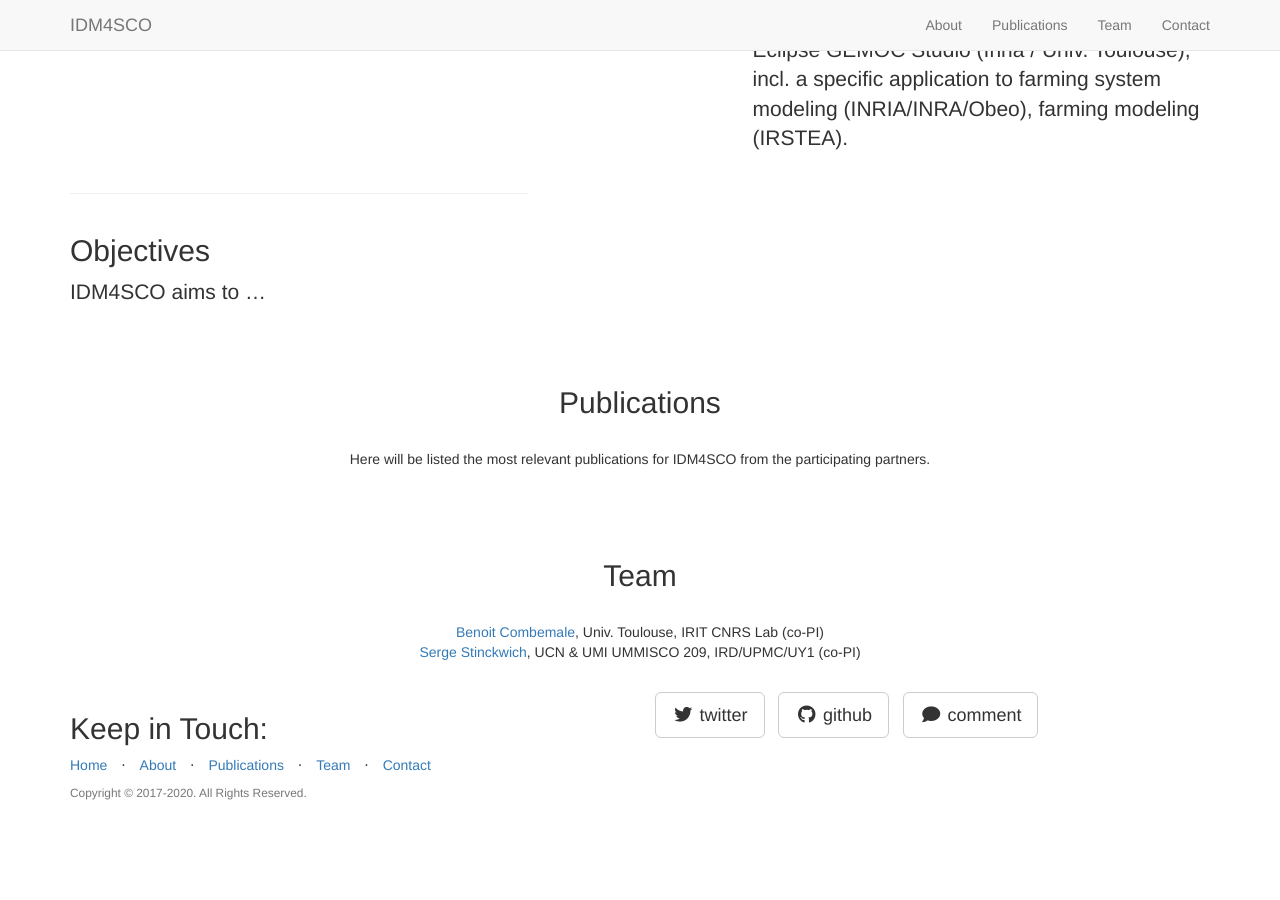
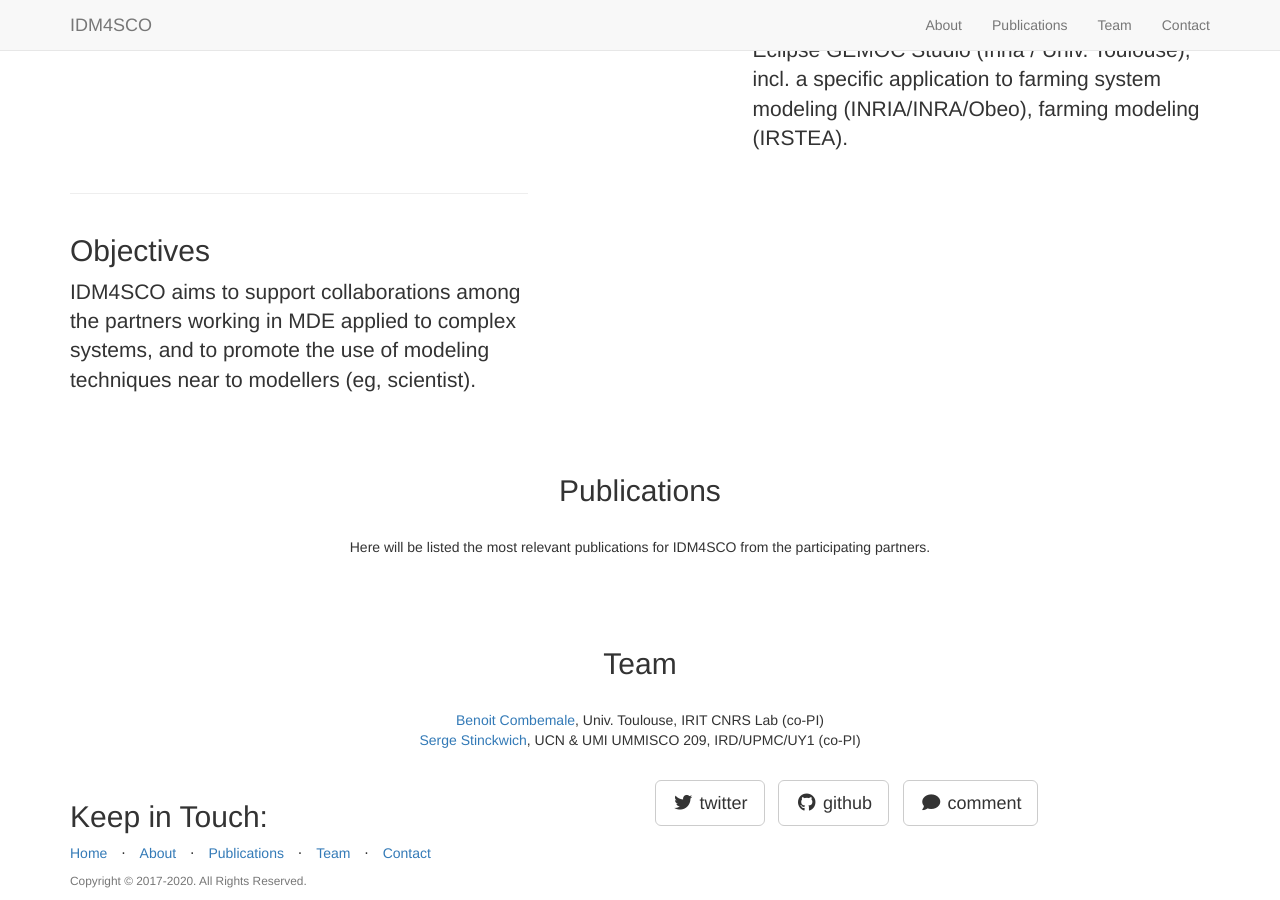
Before and after one commit to gemoc/idm4sco, a Jekyll site: the page built from _posts/2014-09-23-services-3.markdown, in a window 1280 px wide and 900 px high, scrolled down 908 px. Built offline with Jekyll 4.4.1, drawn with Linux system fonts in a browser that asks for light colours; nearby versions of some CDN libraries; library files that are not in the unit come from our copies; before the commit the page ends 1720 px from its top, so only the background shows below that.

```diff
--- a/_posts/2014-09-23-services-3.markdown
+++ b/_posts/2014-09-23-services-3.markdown
@@ -5,4 +5,4 @@ category: Services
 title: Objectives
 description: |
 ---
-IDM4SCO aims to ...
+IDM4SCO aims to support collaborations among the partners working in MDE applied to complex systems, and to promote the use of modeling techniques near to modellers (eg, scientist).
```
